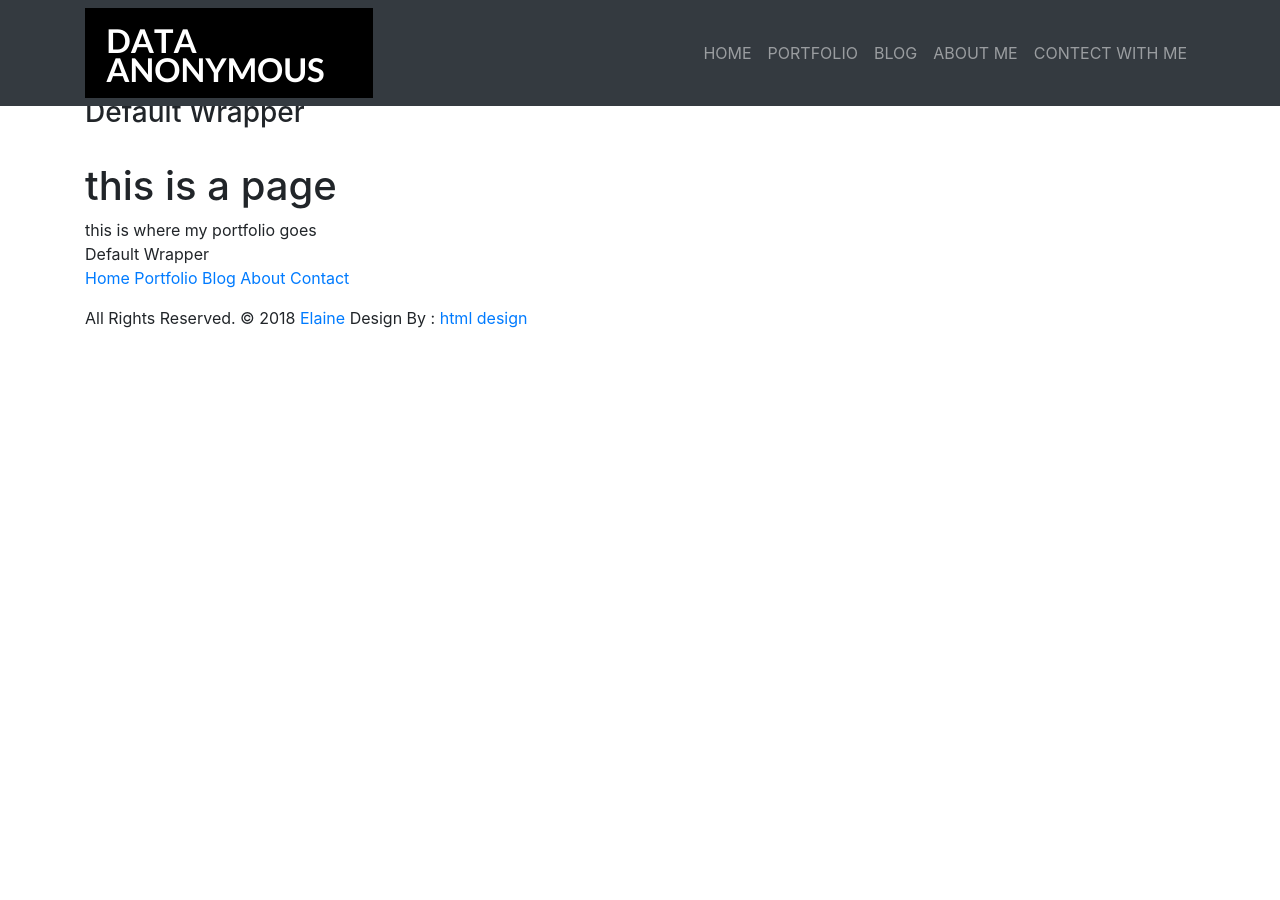
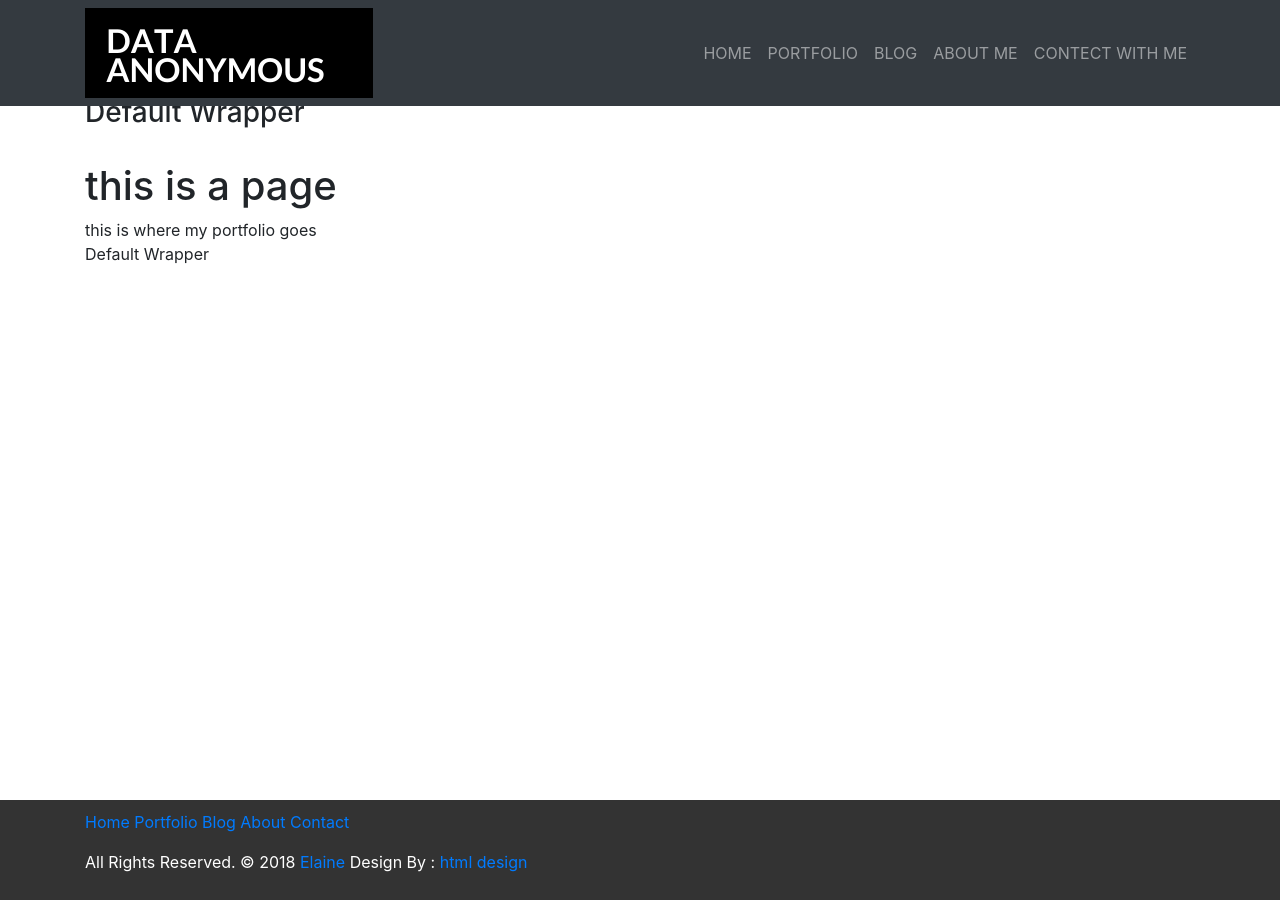
Before and after one commit to Elaine-learning-p/Data-Anonymous, a Jekyll site: the page built from Portfolio.html, in a window 1280 px wide. Built offline with Jekyll 4.4.1, drawn with Linux system fonts in a browser that asks for light colours; nearby versions of some CDN libraries; library files that are not in the unit come from our copies.

Commit message:
Update footer.html

```diff
--- a/_includes/footer.html
+++ b/_includes/footer.html
@@ -1,4 +1,4 @@
-<footer id="footer" class="site__footer">
+<footer id="footer" class="fixed-footer">
 
     <div class="copyrights">
         <div class="container">
```
